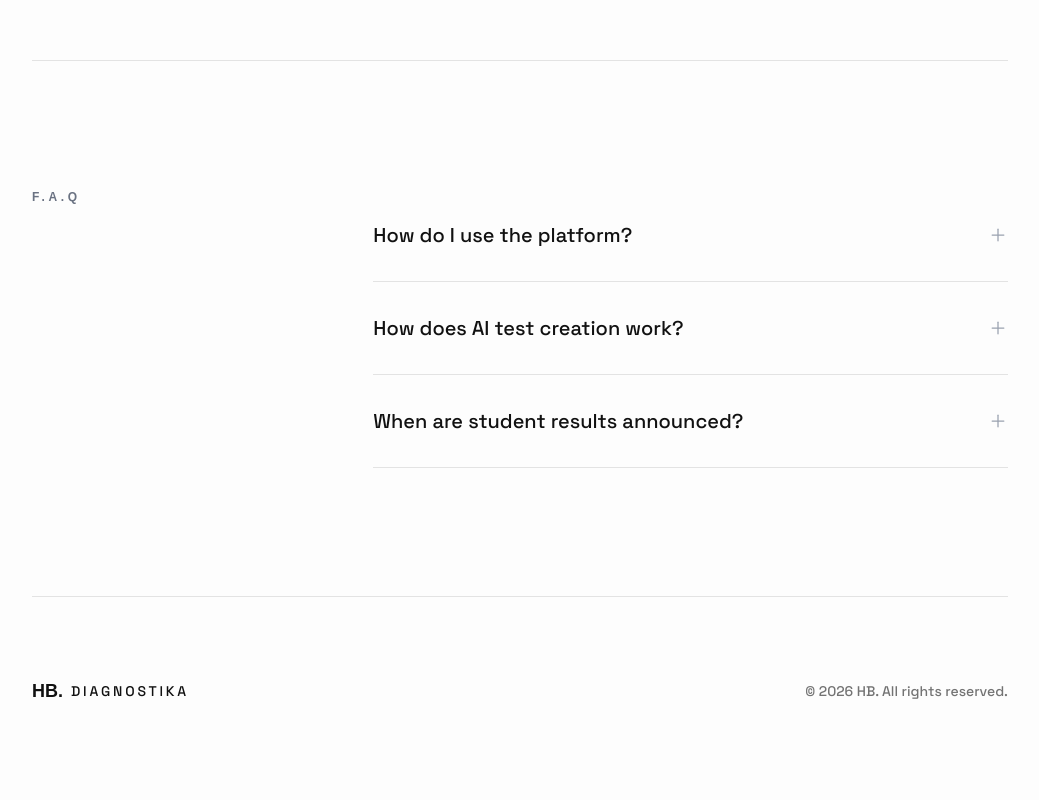
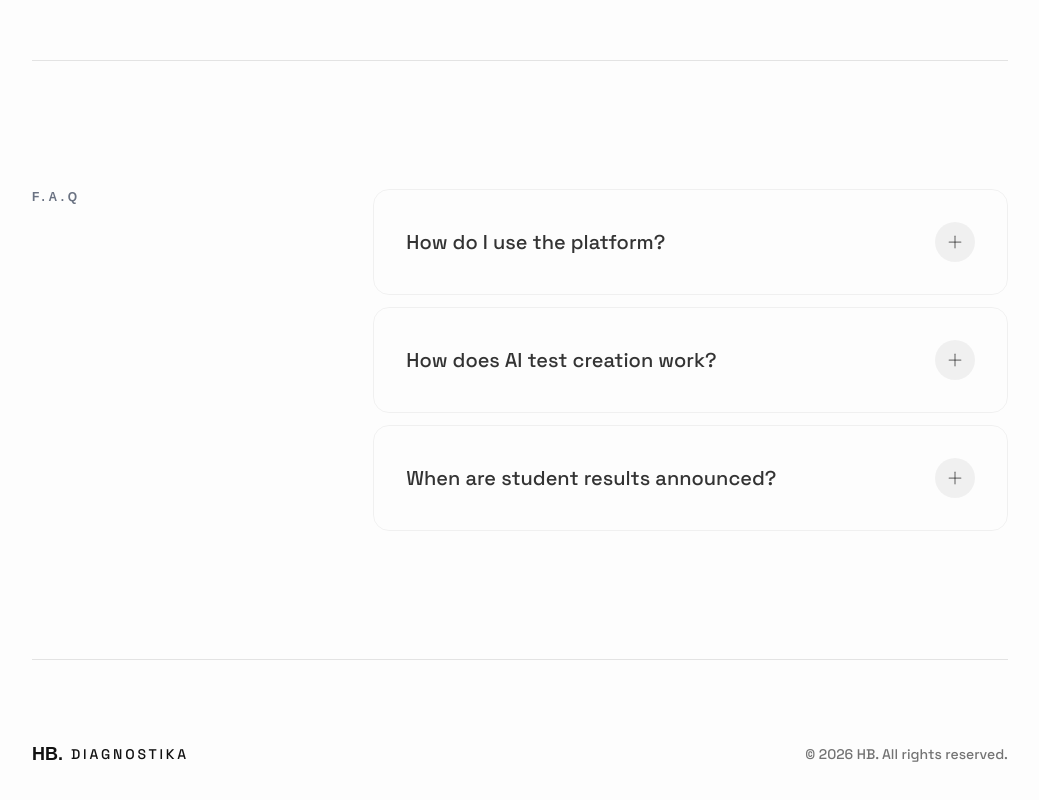
Before and after one commit to hasanboydev97-max/diagnostika, a React (Vite) app: page / in a window 1280 px wide. Shown: the part 1315-2115 px from the top of the page, without its empty margins (120-1159 px from the left). Built offline with nearby package versions, Linux system fonts and the light colour scheme; a web font is replaced by a local one.

Commit message:
feat(ui): enhance FAQ accordion with senior level hover and active states

```diff
--- a/src/pages/Landing.tsx
+++ b/src/pages/Landing.tsx
@@ -160,47 +160,62 @@ export default function Landing() {
               {t('landing.faq')}
             </motion.h2>
           </div>
-          <div className="md:col-span-8 flex flex-col">
+          <div className="md:col-span-8 flex flex-col gap-3">
             {[
               { q: t('landing.faq_q1'), a: t('landing.faq_a1') },
               { q: t('landing.faq_q2'), a: t('landing.faq_a2') },
               { q: t('landing.faq_q3'), a: t('landing.faq_a3') }
-            ].map((item, idx) => (
+            ].map((item, idx) => {
+              const isActive = activeFaq === idx;
+              return (
                 <motion.div
-                initial={{ opacity: 0, y: 20 }} whileInView={{ opacity: 1, y: 0 }} viewport={{ once: true }} transition={{ duration: 0.8, delay: idx * 0.1 }}
+                  initial={{ opacity: 0, y: 20 }}
+                  whileInView={{ opacity: 1, y: 0 }}
+                  viewport={{ once: true }}
+                  transition={{ duration: 0.8, delay: idx * 0.1 }}
                   key={idx}
-                className="border-b border-black/10"
+                  className={`relative group rounded-2xl overflow-hidden transition-all duration-500 border ${
+                    isActive
+                      ? 'bg-black/[0.04] border-transparent shadow-[inset_0_1px_3px_rgba(0,0,0,0.02)] scale-[1.01]'
+                      : 'bg-transparent border-black/5 hover:border-black/10 hover:bg-black/[0.02] hover:scale-[1.005]'
+                  }`}
                 >
                   <button
-                  onClick={() => setActiveFaq(activeFaq === idx ? null : idx)}
-                  className="w-full py-8 flex items-center justify-between text-left focus:outline-none group pointer-events-auto"
+                    onClick={() => setActiveFaq(isActive ? null : idx)}
+                    className="w-full px-6 md:px-8 py-6 md:py-8 flex items-center justify-between text-left focus:outline-none pointer-events-auto"
                   >
-                  <span className="text-xl font-medium pr-8">{item.q}</span>
+                    <span className={`text-lg md:text-xl font-medium pr-8 transition-colors duration-300 ${isActive ? 'text-black' : 'text-black/80 group-hover:text-black'}`}>
+                      {item.q}
+                    </span>
                     <motion.div
-                    animate={{ rotate: activeFaq === idx ? 45 : 0 }}
+                      animate={{ rotate: isActive ? 45 : 0 }}
                       transition={{ duration: 0.3 }}
-                    className="shrink-0"
+                      className={`shrink-0 w-10 h-10 rounded-full flex items-center justify-center transition-all duration-300 ${
+                        isActive
+                          ? 'bg-black text-white shadow-md'
+                          : 'bg-black/5 text-black/50 group-hover:bg-black/10 group-hover:text-black'
+                      }`}
                     >
-                    <Plus className="w-5 h-5 text-gray-400 group-hover:text-black transition-colors" strokeWidth={1.5} />
+                      <Plus className="w-5 h-5" strokeWidth={1.5} />
                     </motion.div>
                   </button>
                   <AnimatePresence>
-                  {activeFaq === idx && (
+                    {isActive && (
                       <motion.div
                         initial={{ height: 0, opacity: 0 }}
                         animate={{ height: 'auto', opacity: 1 }}
                         exit={{ height: 0, opacity: 0 }}
                         transition={{ duration: 0.4, ease: "easeInOut" }}
-                      className="overflow-hidden"
                       >
-                      <p className="pb-8 text-gray-500 leading-relaxed">
+                        <p className="px-6 md:px-8 pb-6 md:pb-8 text-black/60 leading-relaxed text-base md:text-lg">
                           {item.a}
                         </p>
                       </motion.div>
                     )}
                   </AnimatePresence>
                 </motion.div>
-            ))}
+              );
+            })}
           </div>
         </section>
 
```
Lines whose indentation alone changed are shown as unchanged.
